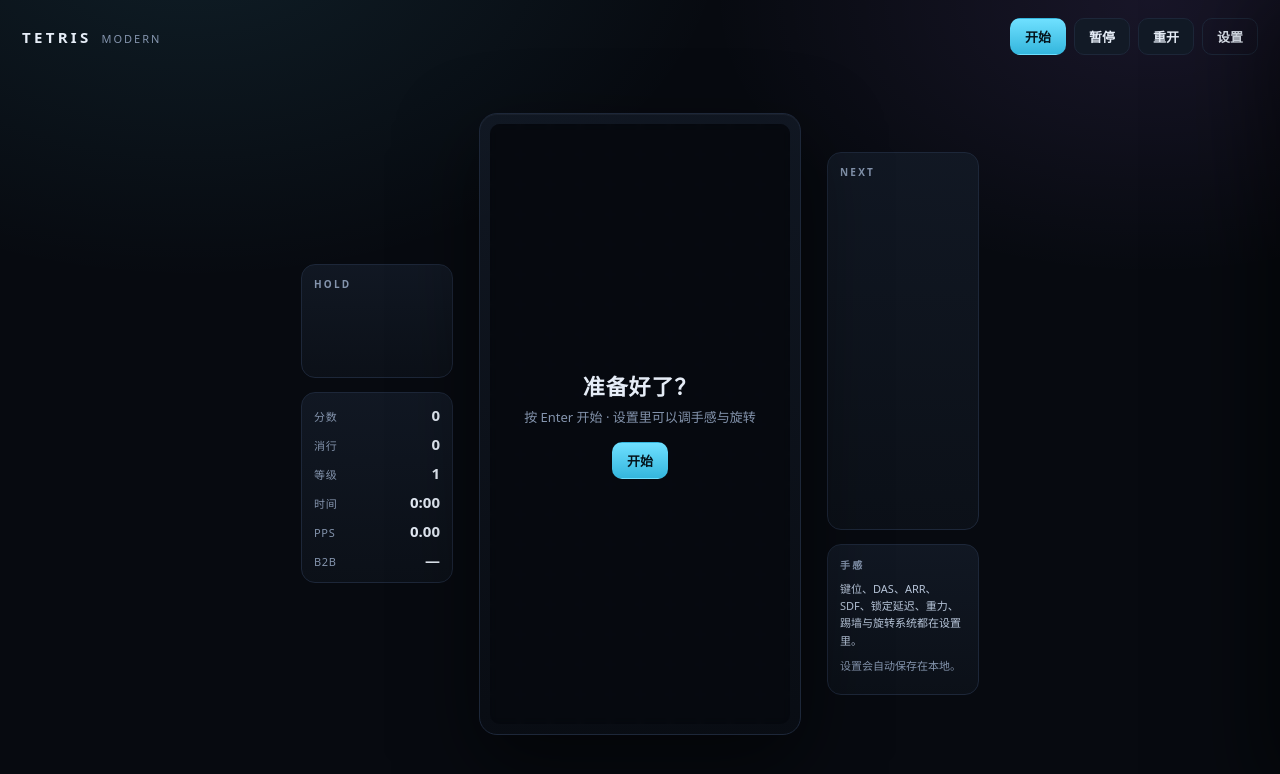
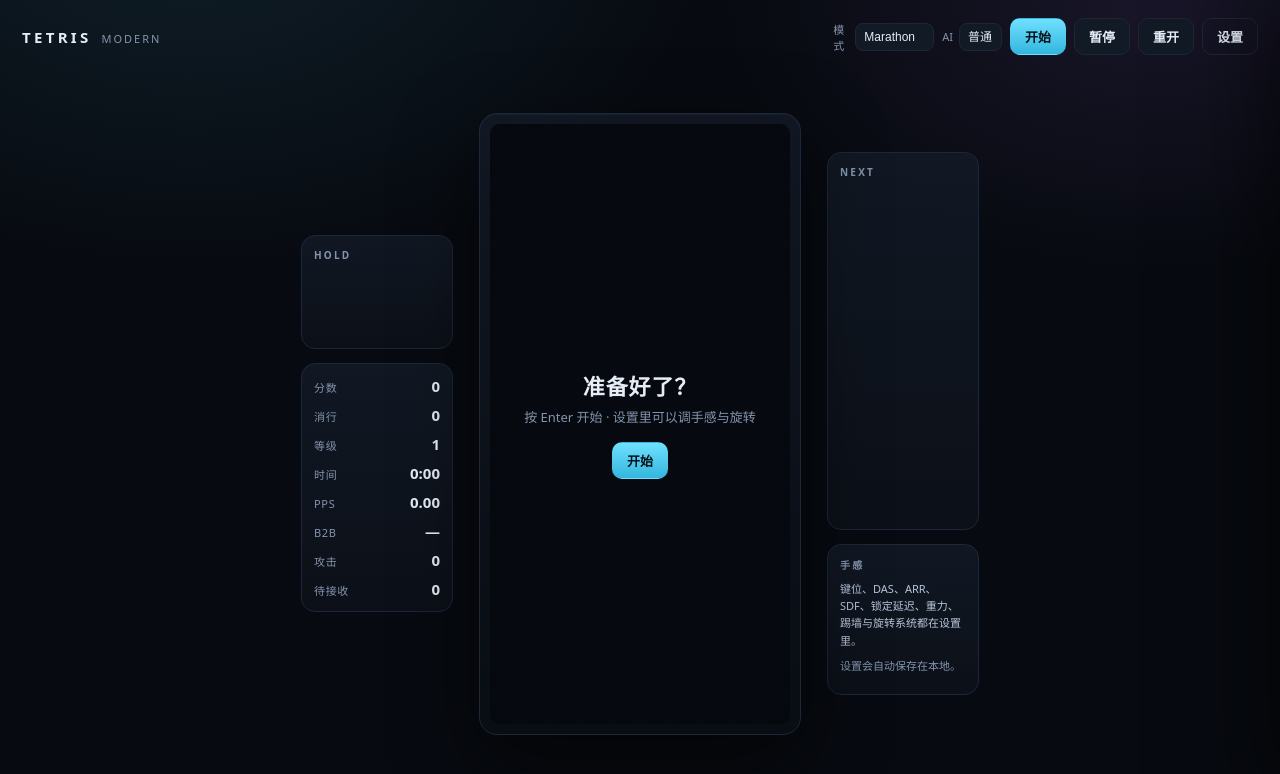
Before and after one commit to Heng-Mei/tetris, a website with bundled scripts: page index.html in a window 1280 px wide. Built offline with nearby package versions, Linux system fonts and the light colour scheme.

Commit message:
feat: add mode controls and opponent panel layout

```diff
--- a/css/style.css
+++ b/css/style.css
@@ -147,6 +147,43 @@ body {
 
 .hint p { margin: 0 0 8px; font-size: 11px; line-height: 1.55; color: #b8c6da; }
 .hint p.muted, .muted { color: var(--muted); }
+
+.pick {
+  display: flex;
+  align-items: center;
+  gap: 6px;
+  font-size: 11px;
+  color: var(--muted);
+}
+
+.pick select {
+  background: #121a26;
+  color: var(--text);
+  border: 1px solid var(--line);
+  border-radius: 8px;
+  padding: 6px 8px;
+  font-size: 12px;
+}
+
+.vs canvas { width: 130px; height: 260px; }
+
+.vs-stats {
+  display: flex;
+  flex-direction: column;
+  gap: 6px;
+  margin-top: 8px;
+}
+
+.vs-stats div {
+  display: flex;
+  justify-content: space-between;
+  gap: 8px;
+  font-size: 11px;
+  color: var(--muted);
+}
+
+.vs-stats b { color: var(--text); font-variant-numeric: tabular-nums; }
+.vs h2 span { color: var(--accent); }
 
 .board-wrap {
   position: relative;
--- a/index.html
+++ b/index.html
@@ -12,6 +12,21 @@
     <header class="topbar">
       <div class="brand">TETRIS<span>modern</span></div>
       <div class="controls">
+        <label class="pick">模式
+          <select id="modeSelect">
+            <option value="marathon">Marathon</option>
+            <option value="sprint">Sprint 40L</option>
+            <option value="blitz">Blitz 2:00</option>
+            <option value="vs">VS AI</option>
+          </select>
+        </label>
+        <label class="pick" id="aiWrap" hidden>AI
+          <select id="aiSelect">
+            <option value="easy">简单</option>
+            <option value="normal">普通</option>
+            <option value="hard">困难</option>
+          </select>
+        </label>
         <button id="startBtn" class="btn primary">开始</button>
         <button id="pauseBtn" class="btn">暂停</button>
         <button id="restartBtn" class="btn">重开</button>
@@ -32,6 +47,8 @@
           <div><span>时间</span><b id="time">0:00</b></div>
           <div><span>PPS</span><b id="pps">0.00</b></div>
           <div><span>B2B</span><b id="b2b">—</b></div>
+          <div id="attackRow" hidden><span>攻击</span><b id="attack">0</b></div>
+          <div id="incomingRow" hidden><span>待接收</span><b id="incoming">0</b></div>
         </section>
       </aside>
 
@@ -51,6 +68,14 @@
           <h2>NEXT</h2>
           <canvas id="next"></canvas>
         </section>
+        <section class="box vs" id="vsBox" hidden>
+          <h2>AI <span id="aiLabel">普通</span></h2>
+          <canvas id="opponent" aria-label="对手棋盘"></canvas>
+          <div class="vs-stats">
+            <div><span>AI 待接收</span><b id="oppIncoming">0</b></div>
+            <div><span>AI 攻击</span><b id="oppSent">0</b></div>
+          </div>
+        </section>
         <section class="box hint">
           <h2>手感</h2>
           <p>键位、DAS、ARR、SDF、锁定延迟、重力、踢墙与旋转系统都在设置里。</p>
--- a/js/main.js
+++ b/js/main.js
@@ -14,6 +14,8 @@ import { buildPanel } from './ui.js';
 import { createRotationEditor } from './rotation-editor.js';
 import { DEFAULT_BINDINGS, loadSettings, saveSettings, getSystem } from './settings.js';
 import { createRenderer } from './render.js';
+import { AI_PROFILES } from './ai.js';
+import { MODES } from './modes.js';
 
 const STEP = 1000 / 60;
 
@@ -42,6 +44,18 @@ const dom = {
   panelBtn: document.getElementById('panelBtn'),
   panel: document.getElementById('panel'),
   panelBody: document.getElementById('panelBody'),
+  modeSelect: document.getElementById('modeSelect'),
+  aiSelect: document.getElementById('aiSelect'),
+  aiWrap: document.getElementById('aiWrap'),
+  attackRow: document.getElementById('attackRow'),
+  incomingRow: document.getElementById('incomingRow'),
+  attack: document.getElementById('attack'),
+  incoming: document.getElementById('incoming'),
+  vsBox: document.getElementById('vsBox'),
+  aiLabel: document.getElementById('aiLabel'),
+  opponent: document.getElementById('opponent'),
+  oppIncoming: document.getElementById('oppIncoming'),
+  oppSent: document.getElementById('oppSent'),
 };
 
 const renderer = createRenderer(dom);
@@ -51,6 +65,7 @@ let paused = false;
 let softHeld = false;
 let flash = 0;
 let acc = 0;
+let modeClock = 0;
 let lastTime = performance.now();
 
 function showOverlay(title, text, button) {
@@ -242,12 +257,27 @@ function formatTime(ms) {
 
 function updateHud() {
   dom.score.textContent = game.score.toLocaleString('en-US');
-  dom.lines.textContent = String(game.lines);
+  dom.lines.textContent =
+    settings.mode === 'sprint' ? `${Math.min(game.lines, 40)} / 40` : String(game.lines);
   dom.level.textContent = String(game.level);
-  dom.time.textContent = formatTime(game.time);
+  const isBlitz = settings.mode === 'blitz';
+  dom.time.textContent = formatTime(
+    isBlitz ? Math.max(0, MODES.blitz.duration - modeClock) : modeClock,
+  );
   const seconds = game.time / 1000;
   dom.pps.textContent = seconds > 0.5 ? (game.pieces / seconds).toFixed(2) : '0.00';
   dom.b2b.textContent = game.b2b ? 'B2B' : '—';
+}
+
+function refreshModeUi() {
+  const isVs = settings.mode === 'vs';
+  dom.aiWrap.hidden = !isVs;
+  dom.vsBox.hidden = !isVs;
+  dom.attackRow.hidden = !isVs;
+  dom.incomingRow.hidden = !isVs;
+  dom.modeSelect.value = settings.mode;
+  dom.aiSelect.value = settings.aiDifficulty;
+  dom.aiLabel.textContent = AI_PROFILES[settings.aiDifficulty]?.label || '普通';
 }
 
 function frame(now) {
@@ -278,6 +308,7 @@ function frame(now) {
 window.addEventListener('resize', () => renderer.resize());
 renderer.resize();
 updatePauseLabel();
+refreshModeUi();
 showOverlay('准备好了？', '按 Enter 开始 · 设置里可以调手感与旋转', '开始');
 requestAnimationFrame(frame);
 
```
